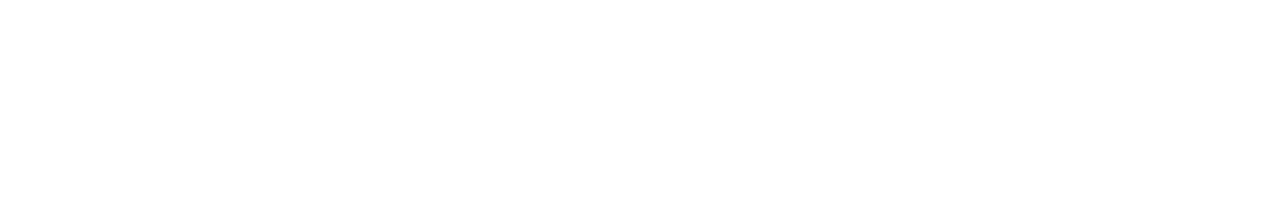
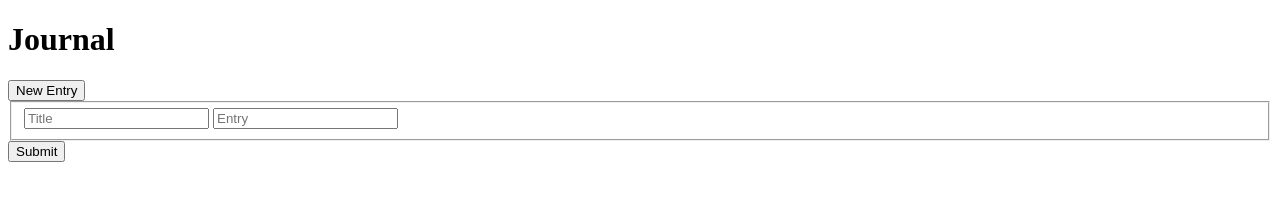
Before and after one commit to Nuqb/JournalWebApp, a plain HTML site: page client/index.html in a window 1280 px wide. Drawn offline with Linux system fonts and the light colour scheme.

Commit message:
Update index.html

```diff
--- a/client/index.html
+++ b/client/index.html
@@ -8,6 +8,22 @@
     <title>Journal App</title>
 </head>
 <body>
+    <div id="header">
+        <h1>Journal</h1>
+        <button>New Entry</button>
+        <div id = "entry">
+            <form class = "inputs">
+                <fieldset>
+
+                    <input placeholder="Title">
+
+                    <input placeholder="Entry">
+                </fieldset>
+            </form>
+        </div>
+        <button class="submit">Submit</button>
+    </div>
+
 </body>
 <script src="karolis.js"></script>
 </html>
```
